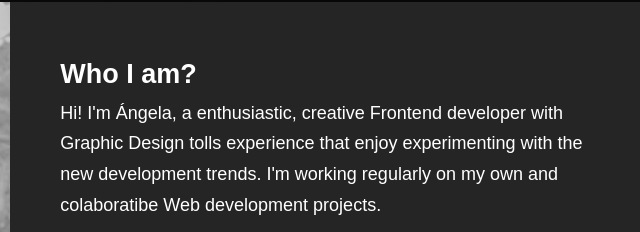
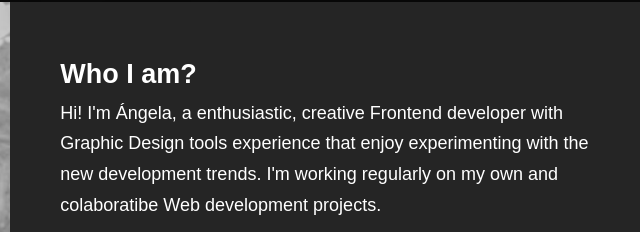
Before and after one commit to angelabenavente/angelabenavente.github.io, a plain HTML site: page index.html in a window 1280 px wide. Shown: the part 798-1030 px from the top of the page, 630-1270 px from the left. Drawn offline with Linux system fonts and the light colour scheme; a web font is replaced by a local one.

Commit message:
Improve personal description

```diff
--- a/index.html
+++ b/index.html
@@ -195,7 +195,7 @@
                              <h2>Who I am?</h2>
 
                             <p>Hi! I'm Ángela, a enthusiastic, creative Frontend developer with Graphic
-                                Design tolls experience that enjoy experimenting with the new development
+                                Design tools experience that enjoy experimenting with the new development
                                 trends. I'm working regularly on my own and colaboratibe Web development
                                 projects.</p>
                             <section class="main__aboutMe__content-formation">
```
Also changed, not shown: 1 other file.
